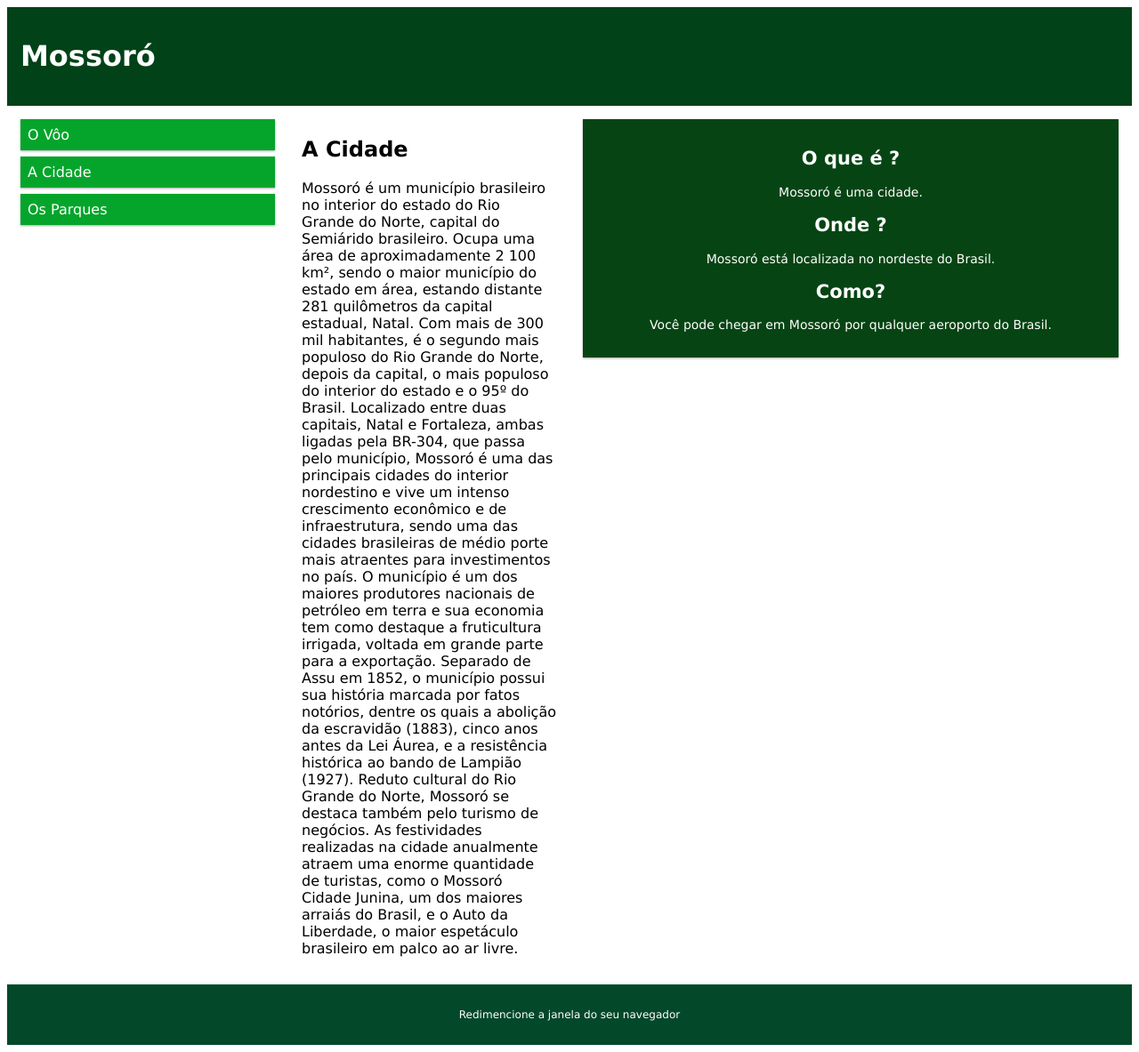
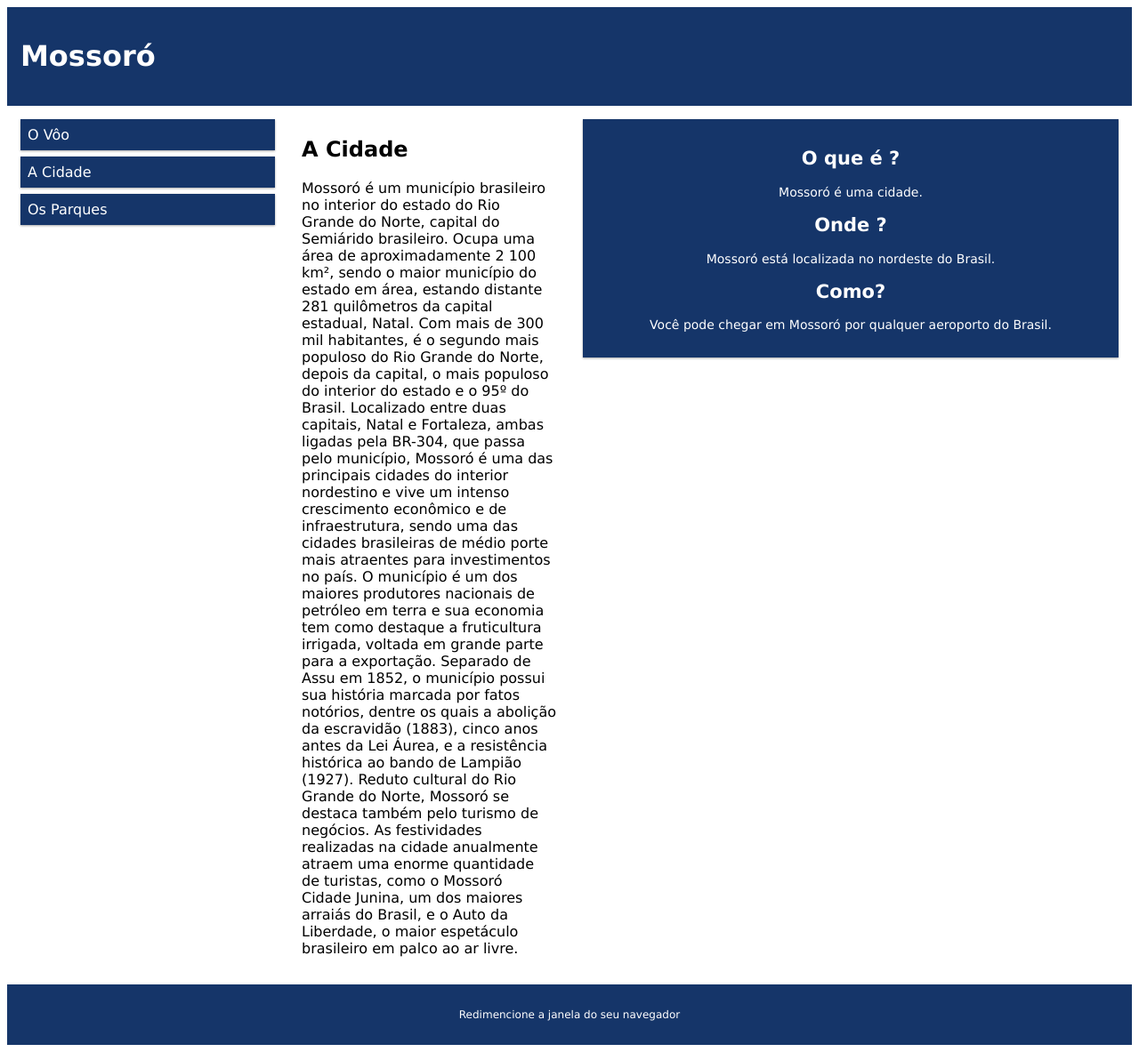
Before and after one commit to utemberg/Repository, a plain HTML site: page index.html in a window 1280 px wide. Shown: the whole page at 89% size. Drawn offline with Linux system fonts and the light colour scheme.

Commit message:
Update style.css

```diff
--- a/style.css
+++ b/style.css
@@ -18,7 +18,7 @@
   }
 
   .header {
-    background-color: #024218;
+    background-color: #153569;
     color: #ffffff;
     padding: 15px;
   }
@@ -32,17 +32,17 @@
   .menu li {
     padding: 8px;
     margin-bottom: 7px;
-    background-color: #05a52b;
+    background-color: #153569;
     color: #ffffff;
     box-shadow: 0 1px 3px rgba(0,0,0,0.12), 0 1px 2px rgba(0,0,0,0.24);
   }
 
   .menu li:hover {
-    background-color: #064513;
+    background-color: #153569;
   }
 
   .aside {
-    background-color: #064513;
+    background-color: #153569;
     padding: 15px;
     color: #ffffff;
     text-align: center;
@@ -51,7 +51,7 @@
   }
 
   .footer {
-    background-color: #024829;
+    background-color: #153569;
     color: #ffffff;
     text-align: center;
     font-size: 12px;
```
